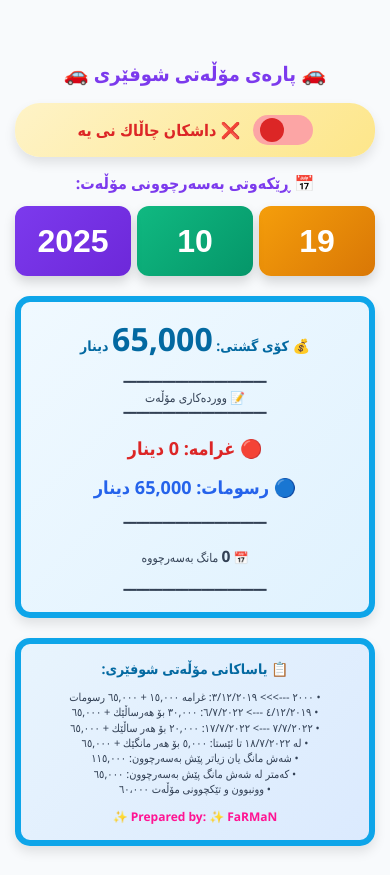
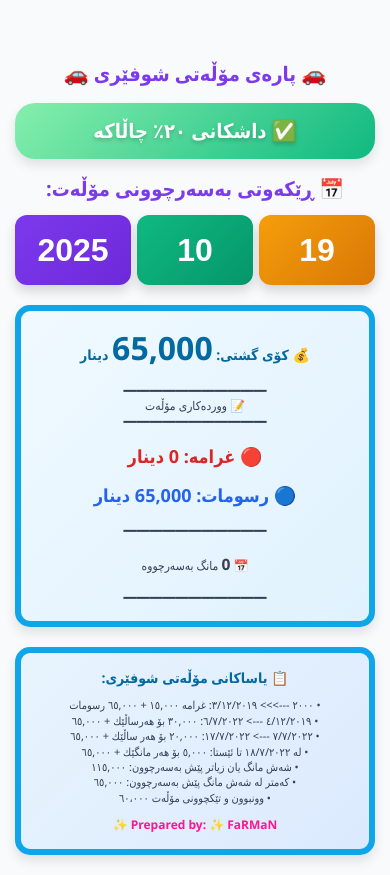
Before and after one commit to FaRMaN5nov89/driving-license, a plain HTML site: page index.html in a window 390 px wide. Drawn offline with Linux system fonts and the light colour scheme.

Commit message:
Update index.html

```diff
--- a/index.html
+++ b/index.html
@@ -36,81 +36,27 @@
             margin-bottom: 25px;
         }
 
-        .discount-container {
-            background: linear-gradient(135deg, #FEF3C7, #FDE68A);
+
+        .discount-banner {
+            background: linear-gradient(135deg, #86EFAC, #10B981);
             border: none;
-            border-radius: 25px;
-            padding: 20px;
-            margin: 0 10px 20px;
-            display: flex;
-            align-items: center;
-            justify-content: center;
-            gap: 20px;
+            border-radius: 20px;
+            padding: 20px 25px;
+            margin: 0 10px 25px;
+            text-align: center;
             box-shadow: 0 6px 12px rgba(0, 0, 0, 0.1);
-            flex-direction: row-reverse;
         }
 
-        .switch {
-            position: relative;
-            width: 80px;
-            height: 40px;
+        .discount-banner-text {
+            font-size: 24px;
+            color: white;
+            font-weight: bold;
+            text-shadow: 0 2px 4px rgba(0, 0, 0, 0.2);
         }
 
-        .switch input {
-            opacity: 0;
-            width: 0;
-            height: 0;
-        }
-
-        .slider {
-            position: absolute;
-            cursor: pointer;
-            top: 0;
-            left: 0;
-            right: 0;
-            bottom: 0;
-            background-color: #86EFAC;
-            transition: 0.4s;
-            border-radius: 40px;
-        }
-
-        .slider:before {
-            position: absolute;
-            content: "";
-            height: 32px;
-            width: 32px;
-            right: 4px;
-            top: 50%;
-            transform: translateY(-50%);
-            background-color: #10B981;
-            transition: 0.4s;
-            border-radius: 50%;
-        }
-
-        input:checked + .slider {
-            background-color: #FCA5A5;
-        }
-
-        input:checked + .slider:before {
-            background-color: #DC2626;
-            transform: translateY(-50%) translateX(-36px);
-        }
-
-        .discount-status {
-            font-size: 20px;
-            font-weight: bold;
-        }
-
-        .discount-status.active {
-            color: #059669;
-        }
-
-        .discount-status.inactive {
-            color: #DC2626;
-        }
 
         .date-title {
-            font-size: 20px;
+            font-size: 24px;
             color: #7C3AED;
             text-align: center;
             font-weight: bold;
@@ -350,33 +296,18 @@
                 margin-bottom: 20px;
             }
 
-            .discount-container {
-                padding: 15px;
-                margin: 0 5px 15px;
-                gap: 15px;
+            .discount-banner {
+                padding: 16px 18px;
+                margin: 0 5px 20px;
             }
 
-            .switch {
-                width: 70px;
-                height: 35px;
+            .discount-banner-text {
+                font-size: 22px;
             }
 
-            .slider:before {
-                height: 28px;
-                width: 28px;
-                right: 4px;
-            }
-
-            input:checked + .slider:before {
-                transform: translateY(-50%) translateX(-30px);
-            }
-
-            .discount-status {
-                font-size: 18px;
-            }
 
             .date-title {
-                font-size: 18px;
+                font-size: 22px;
                 margin-bottom: 12px;
             }
 
@@ -478,32 +409,18 @@
                 margin-bottom: 15px;
             }
 
-            .discount-container {
-                padding: 12px;
-                gap: 12px;
+            .discount-banner {
+                padding: 14px 16px;
+                margin: 0 5px 16px;
             }
 
-            .switch {
-                width: 60px;
-                height: 30px;
+            .discount-banner-text {
+                font-size: 20px;
             }
 
-            .slider:before {
-                height: 24px;
-                width: 24px;
-                right: 3px;
-            }
-
-            input:checked + .slider:before {
-                transform: translateY(-50%) translateX(-26px);
-            }
-
-            .discount-status {
-                font-size: 16px;
-            }
 
             .date-title {
-                font-size: 16px;
+                font-size: 20px;
             }
 
             .date-picker {
@@ -592,12 +509,9 @@
     <div class="container">
         <h1 class="title">🚗 پارەی مۆڵەتی شوفێری 🚗</h1>
 
-        <div class="discount-container">
-            <div class="discount-status inactive" id="discountStatus">❌ داشکان چاڵاك نی یە</div>
-            <label class="switch">
-                <input type="checkbox" id="discountSwitch" checked>
-                <span class="slider"></span>
-            </label>
+
+        <div class="discount-banner">
+            <div class="discount-banner-text">✅ داشکانی ٢٠٪ چاڵاکە</div>
         </div>
 
         <div class="date-title">📅 ڕێکەوتی بەسەرچوونی مۆڵەت:</div>
@@ -638,10 +552,8 @@
         let selectedYear = 2025;
         let selectedMonth = 1;
         let selectedDay = 1;
-        let discountActive = false;
+        let discountActive = true; // داشکان هەمیشە چاڵاکە
 
-        const discountSwitch = document.getElementById('discountSwitch');
-        const discountStatus = document.getElementById('discountStatus');
         const yearBtn = document.getElementById('yearBtn');
         const monthBtn = document.getElementById('monthBtn');
         const dayBtn = document.getElementById('dayBtn');
@@ -658,19 +570,6 @@
             selectedMonth = today.getMonth() + 1;
             selectedDay = today.getDate();
             updateDisplay();
-            toggleDiscount();
-            calculateFine();
-        }
-
-        function toggleDiscount() {
-            discountActive = !discountSwitch.checked;
-            if (discountActive) {
-                discountStatus.textContent = '✅ داشکانی ٢٠٪ چاڵاکە';
-                discountStatus.className = 'discount-status active';
-            } else {
-                discountStatus.textContent = '❌ داشکان چاڵاك نی یە';
-                discountStatus.className = 'discount-status inactive';
-            }
             calculateFine();
         }
 
@@ -861,7 +760,6 @@
             resultDetails.innerHTML = coloredDetails;
         }
 
-        discountSwitch.addEventListener('change', toggleDiscount);
 
         yearBtn.addEventListener('click', () => {
             const years = [];
```
